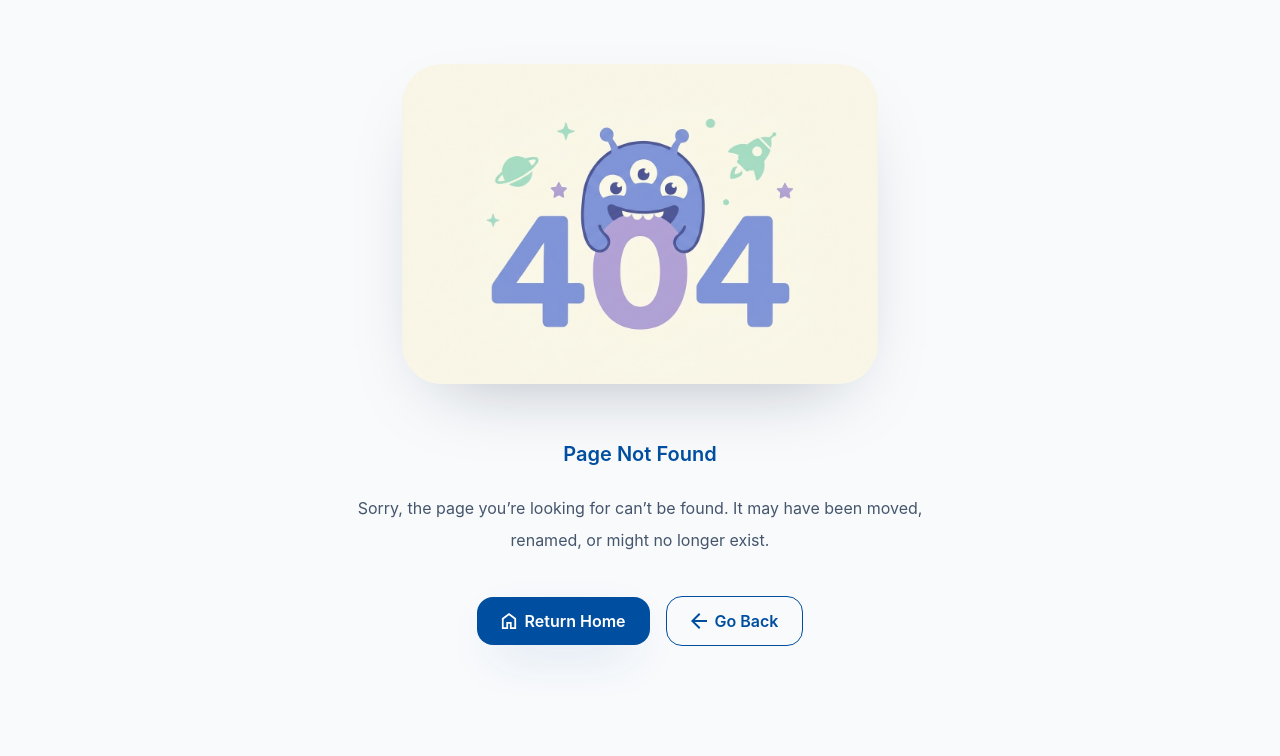
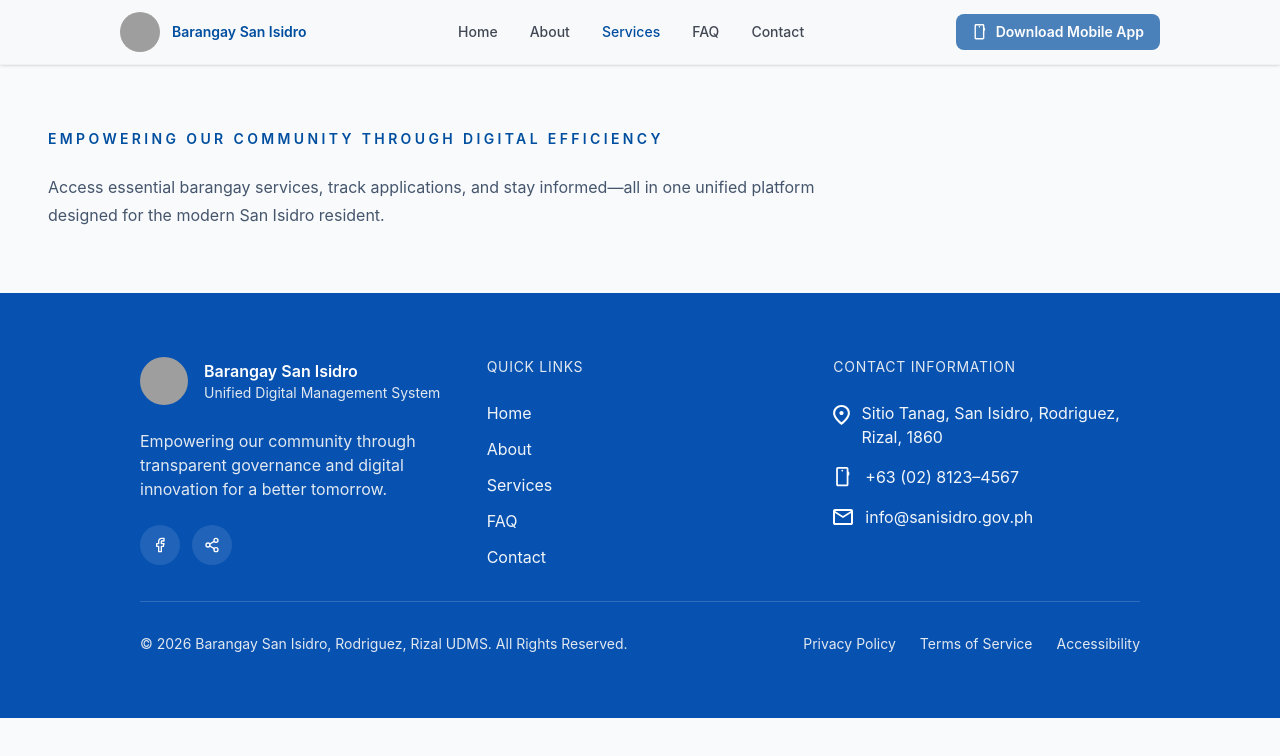
Before and after one commit to BunnyGreat/barangay-website, a React (Vite) app: page /services in a window 1280 px wide. Before the commit this address had no page. Shown: the top 756 px of the page. Built offline with nearby package versions, Linux system fonts and the light colour scheme; grey boxes are pictures that could not be loaded.

Commit message:
feat: add services hero section fix the refactor

```diff
--- a/src/components/Hero/Hero.tsx
+++ b/src/components/Hero/Hero.tsx
@@ -52,7 +52,7 @@ export default function Hero() {
                 <img
                   src={arrowRightIcon}
                   alt="Arrow icon"
-                  className="h-4 w-4"
+                  className="h-6 w-4 ml-2"
                 />
               </button>
 
--- a/src/components/Navbar/Navbar.tsx
+++ b/src/components/Navbar/Navbar.tsx
@@ -1,5 +1,5 @@
 import { useState } from "react";
-import { Link } from "react-router-dom";
+import { Link, NavLink } from "react-router-dom";
 import { buttonClassNames, textClassNames } from "../../utils/constants";
 import { NAV_LINKS } from "../../utils/navigation";
 import logo from "../../assets/images/logo.png";
@@ -31,13 +31,19 @@ export default function Navbar() {
           {/* Desktop links */}
           <nav className="hidden md:flex items-center gap-8">
             {NAV_LINKS.map((link) => (
-              <Link
+              <NavLink
                 key={link.label}
                 to={link.to}
-                className={`text-sm font-medium text-[#414753] transition-colors duration-150 ${textClassNames.hoverPrimaryBlue}`}
+                className={({ isActive }) =>
+                  `text-sm font-medium transition-colors duration-150 ${
+                    isActive
+                      ? `${textClassNames.primaryBlue}`
+                      : `text-[#414753] ${textClassNames.hoverPrimaryBlue}`
+                  }`
+                }
               >
                 {link.label}
-              </Link>
+              </NavLink>
             ))}
           </nav>
 
@@ -69,14 +75,20 @@ export default function Navbar() {
             <div className="mx-auto max-w-7xl px-6 py-4 sm:px-8 lg:px-12">
               <div className="flex flex-col gap-3">
                 {NAV_LINKS.map((link) => (
-                  <Link
+                  <NavLink
                     key={link.label}
                     to={link.to}
-                    className={`block rounded-md px-3 py-2 text-base font-medium text-[#414753] hover:bg-slate-50 ${textClassNames.hoverPrimaryBlue}`}
+                    className={({ isActive }) =>
+                      `block rounded-md px-3 py-2 text-base font-medium ${
+                        isActive
+                          ? `${textClassNames.primaryBlue} bg-slate-50`
+                          : `text-[#414753] hover:bg-slate-50 ${textClassNames.hoverPrimaryBlue}`
+                      }`
+                    }
                     onClick={() => setOpen(false)}
                   >
                     {link.label}
-                  </Link>
+                  </NavLink>
                 ))}
 
                 <button disabled className={buttonClassNames.navPrimaryFull}>
--- /dev/null
+++ b/src/components/ServicesHero/ServicesHero.tsx
@@ -0,0 +1,23 @@
+import { textClassNames } from "../../utils/constants";
+
+export default function ServicesHero() {
+  return (
+    <section className="bg-slate-50 px-6 py-16 sm:px-8 lg:px-12">
+      <div className="mx-auto max-w-7xl">
+        <div className="max-w-3xl">
+          <h1
+            className={`text-sm font-semibold uppercase tracking-[0.24em] ${textClassNames.primaryBlue}`}
+          >
+            Empowering Our Community Through Digital Efficiency
+          </h1>
+
+          <p className="mt-6 text-base leading-7 text-slate-600">
+            Access essential barangay services, track applications, and stay
+            informed—all in one unified platform designed for the modern San
+            Isidro resident.
+          </p>
+        </div>
+      </div>
+    </section>
+  );
+}
--- /dev/null
+++ b/src/pages/Services/Services.tsx
@@ -0,0 +1,12 @@
+import ServicesHero from "../../components/ServicesHero/ServicesHero";
+import Footer from "../../components/Footer/Footer";
+
+export default function Services() {
+  return (
+    <>
+      <ServicesHero />
+
+      <Footer />
+    </>
+  );
+}
--- a/src/routes/AppRoutes.tsx
+++ b/src/routes/AppRoutes.tsx
@@ -2,6 +2,7 @@ import { Route, Routes } from "react-router-dom";
 import MainLayout from "../layouts/MainLayout";
 import Home from "../pages/Home/Home";
 import About from "../pages/About/About";
+import Services from "../pages/Services/Services";
 import NotFound from "../pages/NotFound/NotFound";
 
 export default function AppRoutes() {
@@ -10,6 +11,7 @@ export default function AppRoutes() {
       <Route path="/" element={<MainLayout />}>
         <Route index element={<Home />} />
         <Route path="about" element={<About />} />
+        <Route path="services" element={<Services />} />
         {/* Future routes: Services, FAQ, Contact */}
       </Route>
       <Route path="*" element={<NotFound />} />
```
Also changed, not shown: src/components/FeaturedServiceCard/FeaturedServiceCard.tsx (added), src/components/FeaturedServicesSection/FeaturedServicesSection.tsx (added).
